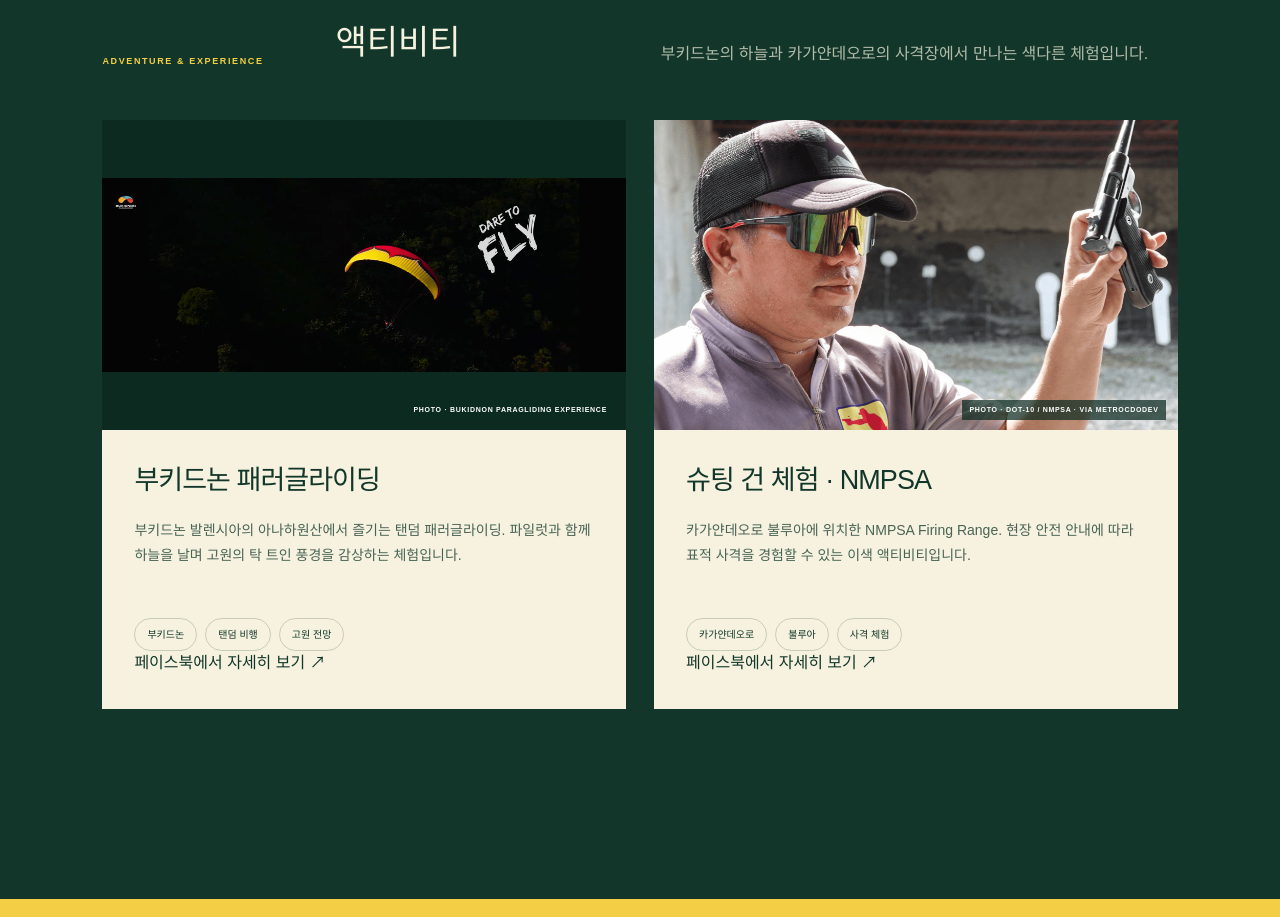
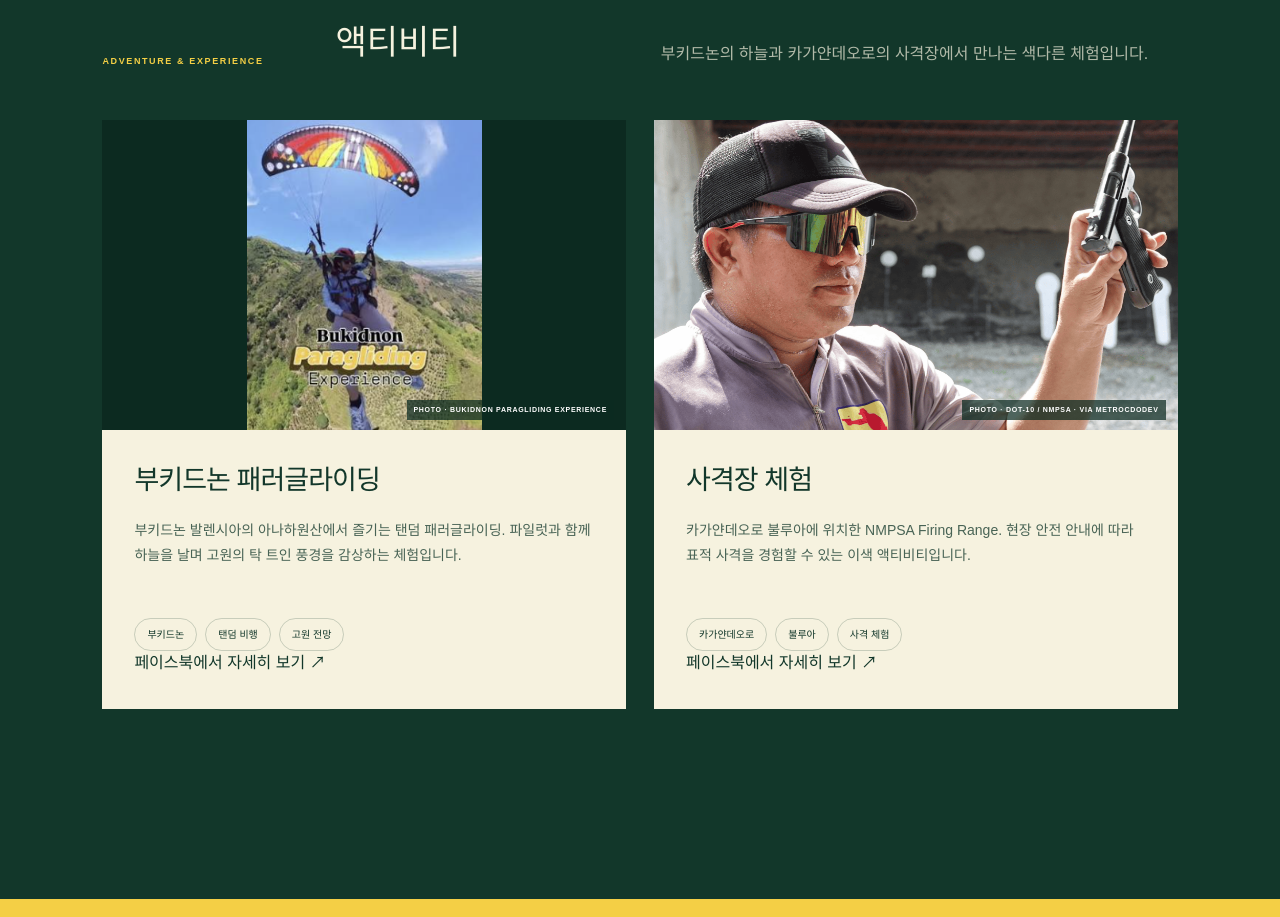
Before and after one commit to hellenqueen00-a11y/cagayandeoro, a Next.js app: page / in a window 1280 px wide. Shown: the part 10000-10917 px from the top of the page. Built offline with nearby package versions, Linux system fonts and the light colour scheme.

Commit message:
Replace paragliding photo and rename shooting experience

```diff
--- a/app/page.tsx
+++ b/app/page.tsx
@@ -99,8 +99,8 @@ extensionDestinations.push({
   title: "액티비티",
   intro: "부키드논의 하늘과 카가얀데오로의 사격장에서 만나는 색다른 체험입니다.",
   destinations: [
-    { title: "부키드논 패러글라이딩", image: "/extension-paragliding.png", imageFit: "contain", alt: "부키드논 패러글라이딩 익스피리언스의 숲 위 비행 모습", copy: "부키드논 발렌시아의 아나하원산에서 즐기는 탠덤 패러글라이딩. 파일럿과 함께 하늘을 날며 고원의 탁 트인 풍경을 감상하는 체험입니다.", tags: ["부키드논", "탠덤 비행", "고원 전망"], credit: "PHOTO · BUKIDNON PARAGLIDING EXPERIENCE", href: "https://www.facebook.com/paraglidingbukidnon/" },
-    { title: "슈팅 건 체험 · NMPSA", image: "/extension-nmpsa.png", alt: "카가얀데오로 NMPSA 사격장의 현장 안내 모습", copy: "카가얀데오로 불루아에 위치한 NMPSA Firing Range. 현장 안전 안내에 따라 표적 사격을 경험할 수 있는 이색 액티비티입니다.", tags: ["카가얀데오로", "불루아", "사격 체험"], credit: "PHOTO · DOT-10 / NMPSA · VIA METROCDODEV", href: "https://www.facebook.com/pages/NMPSA%20Firing%20Range,%20Bulua%20Cagayan%20De%20Oro/599784120079148/" },
+    { title: "부키드논 패러글라이딩", image: "/extension-paragliding-user.png", imageFit: "contain", alt: "부키드논 산악 풍경 위에서 즐기는 탠덤 패러글라이딩", copy: "부키드논 발렌시아의 아나하원산에서 즐기는 탠덤 패러글라이딩. 파일럿과 함께 하늘을 날며 고원의 탁 트인 풍경을 감상하는 체험입니다.", tags: ["부키드논", "탠덤 비행", "고원 전망"], credit: "PHOTO · BUKIDNON PARAGLIDING EXPERIENCE", href: "https://www.facebook.com/paraglidingbukidnon/" },
+    { title: "사격장 체험", image: "/extension-nmpsa.png", alt: "카가얀데오로 NMPSA 사격장의 현장 안내 모습", copy: "카가얀데오로 불루아에 위치한 NMPSA Firing Range. 현장 안전 안내에 따라 표적 사격을 경험할 수 있는 이색 액티비티입니다.", tags: ["카가얀데오로", "불루아", "사격 체험"], credit: "PHOTO · DOT-10 / NMPSA · VIA METROCDODEV", href: "https://www.facebook.com/pages/NMPSA%20Firing%20Range,%20Bulua%20Cagayan%20De%20Oro/599784120079148/" },
   ],
 });
 
```
Also changed, not shown: public/extension-paragliding-user.png (added).
